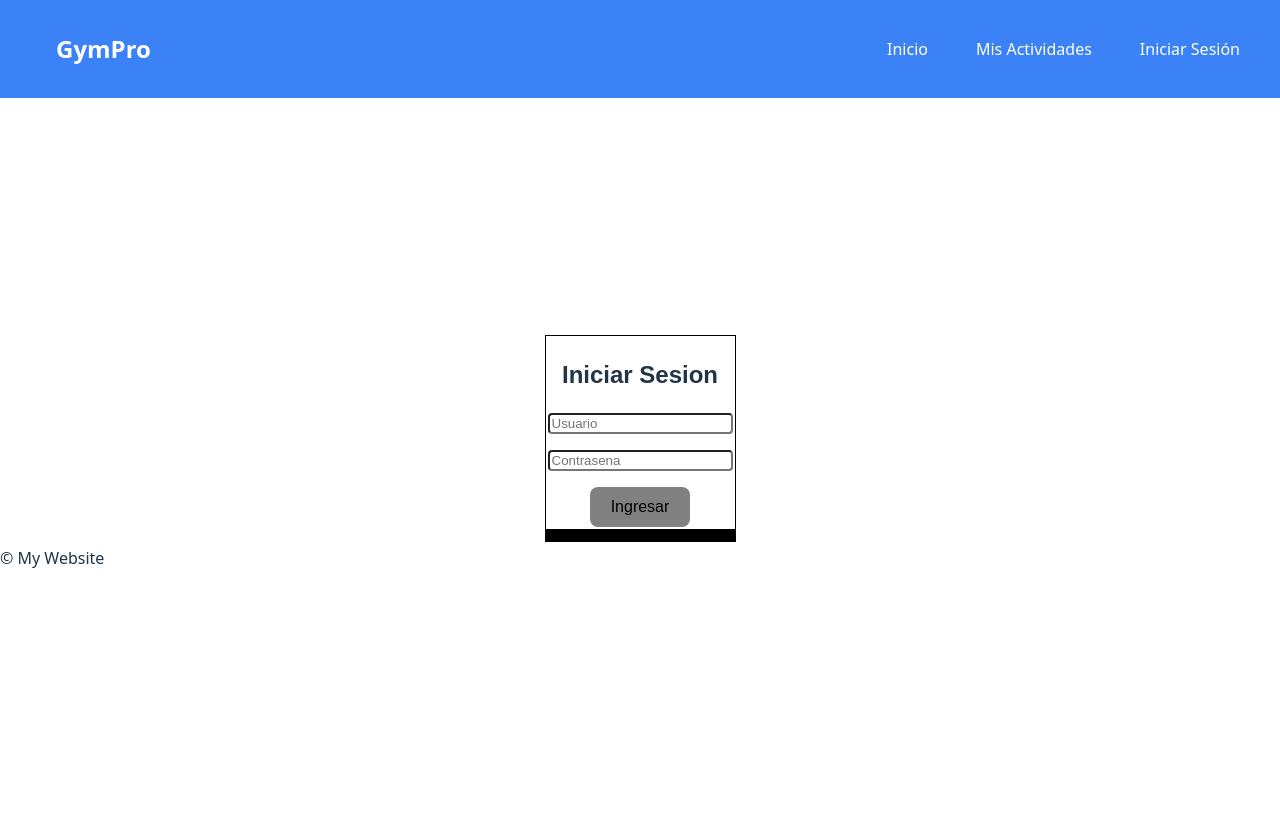
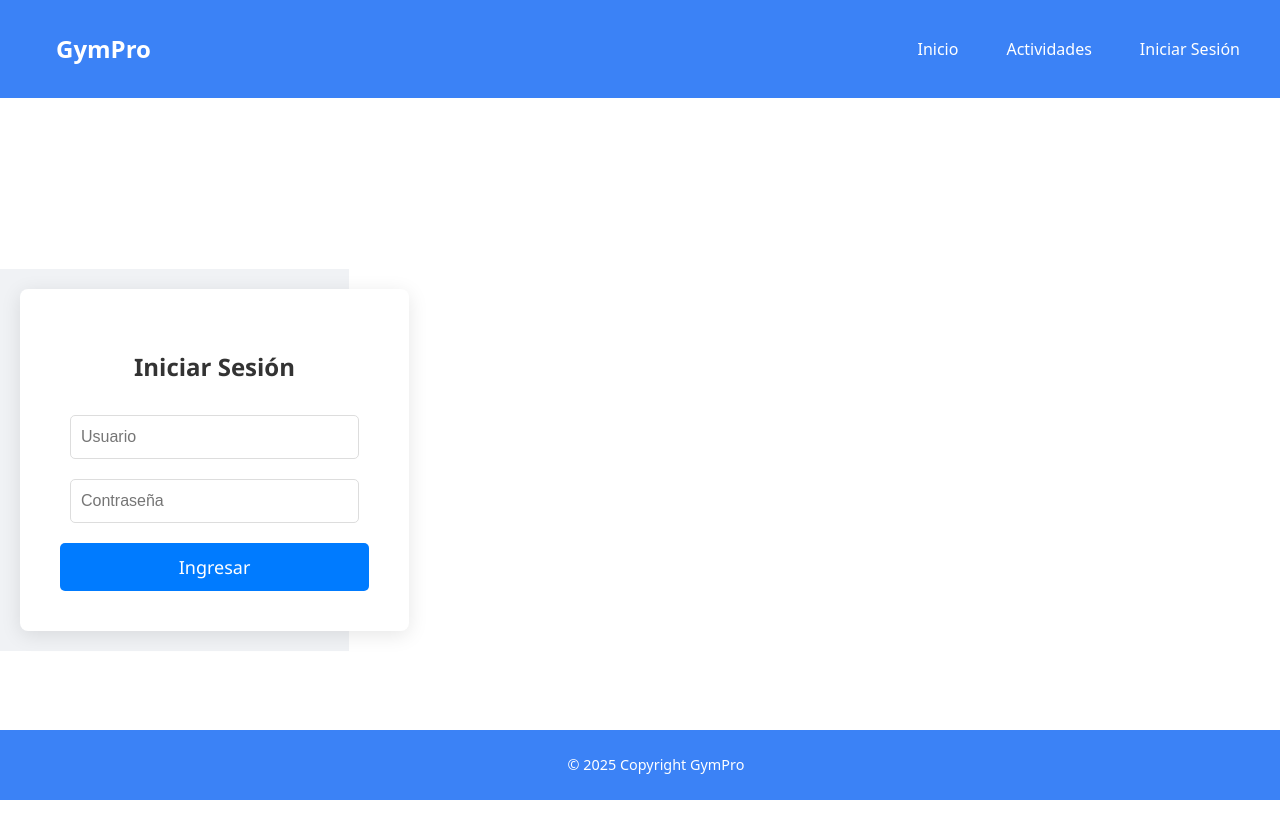
Before and after one commit to UCC-ArqSoft1/proyecto2025-morini-heredia, a React (Vite) app in the folder frontend/: page /login in a window 1280 px wide. Shown: the top 838 px of the page. Built offline with nearby package versions, Linux system fonts and the light colour scheme.

Commit message:
Mejora de UI

```diff
--- a/frontend/src/Actividades.jsx
+++ b/frontend/src/Actividades.jsx
@@ -45,8 +45,10 @@ const Actividades = () => {
                         ))}
                     </ul>
                     {
-                      isLoggedIn && (
+                      isLoggedIn ? (
                         <button onClick={() => handleInscription(actividad.nombre)}>Inscribir</button>
+                      ) : (
+                        null
                       )
                     }
                 </div>
--- /dev/null
+++ b/frontend/src/Footer.css
@@ -0,0 +1,15 @@
+.footer-container {
+    background-color: #3b82f6;
+    color: white;
+    padding: 1.5rem 1rem;
+    text-align: center;
+    width: 100%;
+    position: fixed;
+    bottom: 0;
+    left: 0;
+}
+
+.footer-text {
+    font-size: 0.9rem;
+    margin: 0;
+}
--- a/frontend/src/Footer.jsx
+++ b/frontend/src/Footer.jsx
@@ -1,14 +1,14 @@
+import React from 'react';
+import './Footer.css';
+
 const Footer = () => {
-
-
     return (
-        <footer>
-            <p>
-                &copy; {new Date().getFullYear} My Website
+        <footer className="footer-container">
+            <p className="footer-text">
+                &copy; {new Date().getFullYear()} Copyright GymPro
             </p>
         </footer>
-
-    )
+    );
 }
 
 export default Footer;
--- a/frontend/src/Header.jsx
+++ b/frontend/src/Header.jsx
@@ -12,12 +12,12 @@ const Header = ( ) => {
 
     return (
         <header>
-            <div className="header-container"> {/* Clase para el header principal */}
-                <nav className="header-content"> {/* Clase para el contenido de la navegación */}
-                    <h1 className="header-title">GymPro</h1> {/* Clase para el título */}
-                    <div className="header-links"> {/* Clase para el contenedor de enlaces */}
+            <div className="header-container">
+                <nav className="header-content">
+                    <h1 className="header-title">GymPro</h1>
+                    <div className="header-links">
                         <a href="/">Inicio</a>
-                        <a href="/actividades">Mis Actividades</a>
+                        <a href="/actividades">Actividades</a>
                         {isLoggedIn ? (
                             <button onClick={logout}>Cerrar sesión</button>
                         ) : (
@@ -25,7 +25,6 @@ const Header = ( ) => {
                         )}
                     </div>
                 </nav>
-                {/* Aquí iría tu "mas codigo" si pertenece al header */}
             </div>
         </header>
     );
--- a/frontend/src/Layout.jsx
+++ b/frontend/src/Layout.jsx
@@ -5,11 +5,11 @@ const Layout = () => {
 
     return (
         <>
-            <Header/>
-            <main>
-                <Outlet/>
+            <Header />
+            <main className="main-content">
+                <Outlet />
             </main>
-            <Footer/>
+            <Footer />
         </>
     )
 }
--- a/frontend/src/Login.css
+++ b/frontend/src/Login.css
@@ -1,25 +1,65 @@
+
 .login-container {
-    display: flex;
-    font-family: Arial, Helvetica, sans-serif;
-    width: 100vw;
-    justify-content: center;
-    align-items: center;
+
+    width: 100%;
+    padding: 20px;
+    box-sizing: border-box;
+
+    background-color: #f0f2f5;
+    font-family: 'Segoe UI', Tahoma, Geneva, Verdana, sans-serif;
 }
 
 .login-form {
-    display: block;
+    background-color: #ffffff;
+    padding: 40px;
+    border-radius: 8px;
+    box-shadow: 0 4px 20px rgba(0, 0, 0, 0.1);
+    width: 100%;
+    max-width: 400px;
     text-align: center;
-    border: 1px black solid;
-    padding: 2px;
-    box-shadow: 0 12px black;
 }
 
-.login-form input{
-    border-radius: 4px;
-    display: block;
-    margin: 1rem auto;
+.login-form h2 {
+    margin-bottom: 30px;
+    color: #333;
+    font-size: 24px;
+    font-weight: 600;
+}
+
+.input-group {
+    margin-bottom: 20px;
+    width: 100%;
+}
+
+.login-form input {
+    width: calc(100% - 20px);
+    padding: 12px 10px;
+    margin: 0 auto;
+    border: 1px solid #ddd;
+    border-radius: 5px;
+    font-size: 16px;
+    box-sizing: border-box;
+}
+
+.login-form input:focus {
+    border-color: #007bff;
+    outline: none;
+    box-shadow: 0 0 0 3px rgba(0, 123, 255, 0.25);
 }
 
 .login-form button {
-    background-color: grey;
+    width: 100%;
+    padding: 12px 20px;
+    background-color: #007bff;
+    color: white;
+    border: none;
+    border-radius: 5px;
+    font-size: 18px;
+    cursor: pointer;
+    transition: background-color 0.3s ease;
+    font-weight: 500;
 }
+
+.login-form button:hover {
+    background-color: #0056b3;
+}
--- a/frontend/src/Login.jsx
+++ b/frontend/src/Login.jsx
@@ -8,42 +8,43 @@ const Login = () => {
     const navigate = useNavigate();
 
     const handlerLogin = async (e) => {
-        e.preventDefault(); // como es submit, se utiliza esto para evitar que se recargue la pagina
+        e.preventDefault();
 
-        if (username=="admin" && password=="admin"){
+        if (username === "admin" && password === "admin") {
             console.log("Login OK");
             localStorage.setItem("isLoggedIn", "true");
-
-            // Aca va la logica de los admin
             navigate("/actividades");
         } else {
-            console.log("Login incorrecto");
+            alert("Usuario o contraseña incorrectos.");
         }
-    }
+    };
 
     return (
         <div className="login-container">
-            <form className="login-form" onSubmit={ handlerLogin }>
-                <h2> Iniciar Sesion</h2>
+            <form className="login-form" onSubmit={handlerLogin}>
+                <h2>Iniciar Sesión</h2>
+                <div className="input-group">
                     <input
                         type="text"
                         placeholder="Usuario"
-                    value={ username }
+                        value={username}
                         onChange={(e) => setUsername(e.target.value)}
                         required
                     />
+                </div>
+                <div className="input-group">
                     <input
                         type="password"
-                    placeholder="Contrasena"
-                    value = { password }
+                        placeholder="Contraseña"
+                        value={password}
                         onChange={(e) => setPassword(e.target.value)}
                         required
                     />
-
-                <button type="submit"> Ingresar </button>
+                </div>
+                <button type="submit">Ingresar</button>
             </form>
         </div>
-    )
-}
+    );
+};
 
 export default Login;
--- a/frontend/src/index.css
+++ b/frontend/src/index.css
@@ -29,6 +29,8 @@ body {
   min-width: 320px;
   min-height: 100vh;
   padding-top: 60px;
+  overflow-x: hidden;
+  overflow-y: hidden;
 }
 
 h1 {
```
Lines whose indentation alone changed are shown as unchanged.
